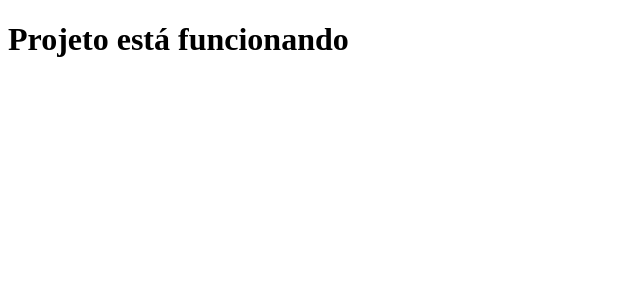
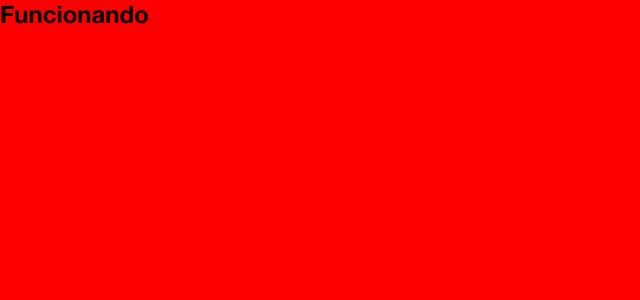
Before and after one commit to Wendhel06/psel-monks-analista-wendhel-nogueira, a React (Vite) app: page / in a window 1280 px wide. Shown: the top 300 px of the page, without its empty margins (0-640 px from the left). Built offline with nearby package versions, Linux system fonts and the light colour scheme.

Commit message:
chore: install `styled-components`

```diff
--- a/package.json
+++ b/package.json
@@ -13,7 +13,8 @@
   },
   "dependencies": {
     "react": "^19.0.0",
-    "react-dom": "^19.0.0"
+    "react-dom": "^19.0.0",
+    "styled-components": "^6.1.15"
   },
   "devDependencies": {
     "@eslint/js": "^9.21.0",
--- a/src/App.jsx
+++ b/src/App.jsx
@@ -1,3 +1,10 @@
+import { GlobalStyle } from "./styles/global";
+
 export function App() {
-  return <h1>Projeto está funcionando</h1>;
+  return (
+    <>
+    <h2>Funcionando</h2>
+    <GlobalStyle />
+    </>
+  )
 }
--- /dev/null
+++ b/src/styles/global.js
@@ -0,0 +1,39 @@
+import { createGlobalStyle } from "styled-components";
+
+export const GlobalStyle = createGlobalStyle`
+
+@font-face {
+    font-family: 'Helvetica Neue';
+    src: url('../../public/fonts/HelveticaNeue-Bold.woff2') format('woff2'),
+        url('HelveticaNeue-Bold.woff') format('woff');
+    font-weight: bold;
+    font-style: normal;
+    font-display: swap;
+}
+
+@font-face {
+    font-family: 'Helvetica Neue';
+    src: url('../../public/fonts/HelveticaNeue-UltraLight.woff2') format('woff2'),
+        url('HelveticaNeue-UltraLight.woff') format('woff');
+    font-weight: 100;
+    font-style: normal;
+    font-display: swap;
+}
+
+* {
+  box-sizing: border-box;
+  margin: 0px;
+  padding:0px;
+}
+
+body {
+  background-color: red;
+}
+
+h1, h2, h3, h4 {
+  font-family: "Helvetica Neue", sans-serif;
+  font-weight: bold;
+  letter-spacing: -2%;
+}
+
+`;
```
Also changed, not shown: src/styles/theme/default.js (added, +9 -0 lines), 1 other file (tests, documents, lock files or other folders).
